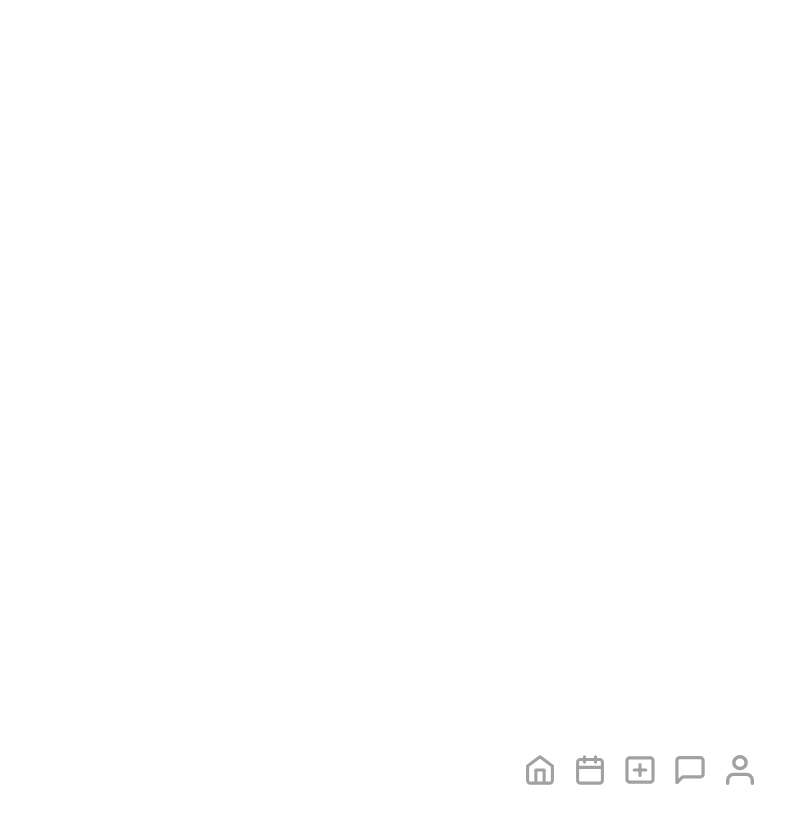
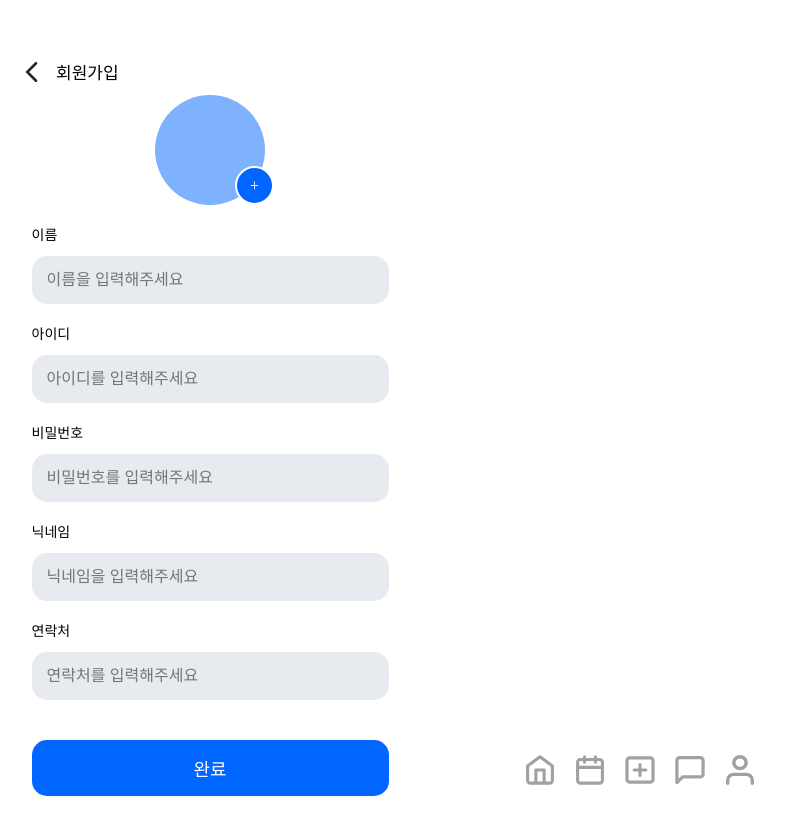
Before and after one commit to Culender/front-end, a React (Create React App) app: page /Signup in a window 1280 px wide. Before the commit this address had no page. Shown: the top 834 px of the page, without its empty margins (0-792 px from the left). Built offline with nearby package versions, Linux system fonts and the light colour scheme; a web font is replaced by a local one.

Commit message:
회원가입 페이지

```diff
--- a/src/App.js
+++ b/src/App.js
@@ -2,6 +2,7 @@ import React from 'react';
 import { BrowserRouter, Route, Routes, useLocation } from 'react-router-dom';
 import Login from './components/Login/Login';
 import Footer from './components/Footer/Footer';
+import Signup from './components/Login/Signup';
 
 const Layout = ({ children }) => {
   const location = useLocation();
@@ -22,6 +23,7 @@ const App = () => {
       <Layout>
         <Routes>
           <Route path="/login" element={<Login />} />
+          <Route path="/Signup" element={<Signup />} />
         </Routes>
       </Layout>
     </BrowserRouter>
--- a/src/assets/sass/section/_login.scss
+++ b/src/assets/sass/section/_login.scss
@@ -42,8 +42,8 @@ html, body {
         input {
           padding: 15px;
           border: none;
-          border-radius: 10px;
-          background-color: #f1f3f5;
+          border-radius: 15px;
+          background-color: var(--gray);
           font-size: 16px;
           outline: none;
           touch-action: auto;
@@ -55,7 +55,7 @@ html, body {
         color: #fff;
         padding: 15px;
         border: none;
-        border-radius: 10px;
+        border-radius: 15px;
         font-size: 18px;
         cursor: pointer;
         margin-top: 20px;
--- a/src/assets/sass/section/_signup.scss
+++ b/src/assets/sass/section/_signup.scss
@@ -0,0 +1,117 @@
+html, body {
+    height: 100%;
+    margin: 0;
+    padding: 0;
+  }
+
+  .signup-wrap {
+    display: flex;
+    flex-direction: column;
+    justify-content: center;
+    align-items: center;
+    height: 100vh;
+
+    .header {
+      display: flex;
+      justify-content: flex-start;
+      width: 100%;
+      padding: 10px 20px;
+
+      .back-button {
+        display: flex;
+        align-items: center;
+        background: none;
+        border: none;
+        cursor: pointer;
+
+        img {
+          width: 20px;
+          height: 20px;
+          margin-left: 15px;
+        }
+
+        .back-text {
+          font-size: 17px;
+          font-weight: bold;
+          margin-left: 15px;
+        }
+      }
+    }
+
+    .signup-form {
+      width: 85%;
+      max-width: 400px;
+      padding: 0 20px;
+      display: flex;
+      flex-direction: column;
+      gap: 20px;
+
+      .profile-image {
+        display: flex;
+        justify-content: center;
+        align-items: center;
+        position: relative;
+
+        .image-placeholder, .profile-preview {
+          width: 110px;
+          height: 110px;
+          border-radius: 50%;
+        }
+
+        .image-placeholder {
+          background-color: var(--blue);
+        }
+
+        .profile-preview {
+          object-fit: cover;
+        }
+
+        .upload-icon {
+          position: absolute;
+          bottom: 0;
+          margin-left: 80px;
+          background-color: var(--maincolor);
+          color: white;
+          border-radius: 50%;
+          width: 35px;
+          height: 35px;
+          display: flex;
+          justify-content: center;
+          align-items: center;
+          border: 2px solid white;
+        }
+      }
+
+      .input-group {
+        display: flex;
+        flex-direction: column;
+
+        label {
+          margin-bottom: 10px;
+          font-weight: bold;
+          font-size: 14px;
+        }
+
+        input {
+          padding: 15px;
+          border: none;
+          border-radius: 15px;
+          background-color: var(--gray);
+          font-size: 16px;
+          outline: none;
+        }
+      }
+
+      .signup-button {
+        background-color: var(--maincolor);
+        color: white;
+        padding: 15px;
+        border: none;
+        border-radius: 15px;
+        font-size: 18px;
+        cursor: pointer;
+        margin-top: 20px;
+        transition: background-color 0.3s ease;
+      }
+    }
+  }
--- a/src/assets/sass/style.scss
+++ b/src/assets/sass/style.scss
@@ -5,3 +5,4 @@
 //section
 @import "section/login";
 @import "section/footer";
+@import "section/signup";
--- a/src/components/Login/Signup.jsx
+++ b/src/components/Login/Signup.jsx
@@ -0,0 +1,76 @@
+import React, { useState } from 'react';
+import { useNavigate } from 'react-router-dom';
+import backIcon from '../../assets/img/Login/back.svg';
+
+const InputField = ({ id, label, placeholder, type = "text" }) => (
+  <div className="input-group">
+    <label htmlFor={id}>{label}</label>
+    <input type={type} id={id} placeholder={placeholder} />
+  </div>
+);
+
+const Signup = () => {
+  const [profileImage, setProfileImage] = useState(null);
+  const navigate = useNavigate();
+
+  const handleImageUpload = (e) => {
+    const file = e.target.files[0];
+    if (file) {
+      const reader = new FileReader();
+      reader.onloadend = () => {
+        setProfileImage(reader.result);
+      };
+      reader.readAsDataURL(file);
+    }
+  };
+
+  const handleSubmit = (e) => {
+    e.preventDefault();
+    // 회원가입 로직 작성
+    navigate('/login');
+  };
+
+  const handleBackClick = () => {
+    navigate('/login');
+  };
+
+  return (
+    <div className="signup-wrap container">
+      <div className="header">
+        <button className="back-button" onClick={handleBackClick}>
+          <img src={backIcon} alt="뒤로가기" />
+          <span className="back-text">회원가입</span>
+        </button>
+      </div>
+      <form className="signup-form" onSubmit={handleSubmit}>
+        <div className="profile-image">
+          <label htmlFor="profileUpload">
+            {profileImage ? (
+              <img src={profileImage} alt="Profile" className="profile-preview" />
+            ) : (
+              <div className="image-placeholder" />
+            )}
+            <span className="upload-icon">+</span>
+          </label>
+          <input
+            type="file"
+            id="profileUpload"
+            accept="image/*"
+            style={{ display: 'none' }}
+            onChange={handleImageUpload}
+          />
+        </div>
+
+        <InputField id="name" label="이름" placeholder="이름을 입력해주세요" />
+        <InputField id="userId" label="아이디" placeholder="아이디를 입력해주세요" />
+        <InputField id="password" label="비밀번호" placeholder="비밀번호를 입력해주세요" type="password" />
+        <InputField id="nickname" label="닉네임" placeholder="닉네임을 입력해주세요" />
+        <InputField id="contact" label="연락처" placeholder="연락처를 입력해주세요" />
+
+        <button type="submit" className="signup-button">완료</button>
+      </form>
+    </div>
+  );
+};
+
+export default Signup;
```
Also changed, not shown: src/assets/img/Login/back.svg (added).
